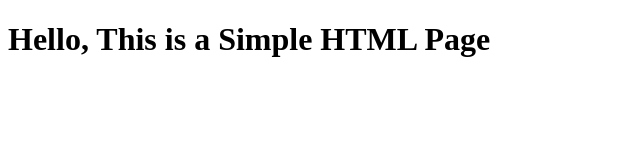
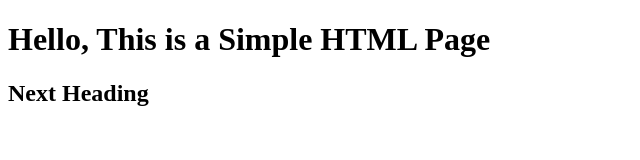
Before and after one commit to Engineer-Monir/My-Project, a plain HTML site: page index.html in a window 1280 px wide. Shown: the whole page, without its empty margins (0-640 px from the left). Drawn offline with Linux system fonts and the light colour scheme.

Commit message:
New header

```diff
--- a/index.html
+++ b/index.html
@@ -7,5 +7,6 @@
 </head>
 <body>
     <h1>Hello, This is a Simple HTML Page</h1>
+    <h2>Next Heading</h2>
 </body>
 </html>
```
